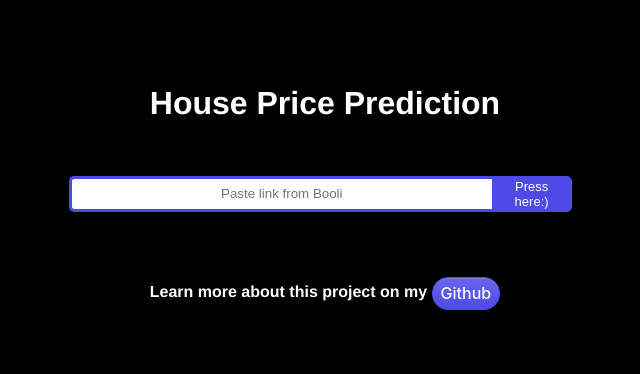
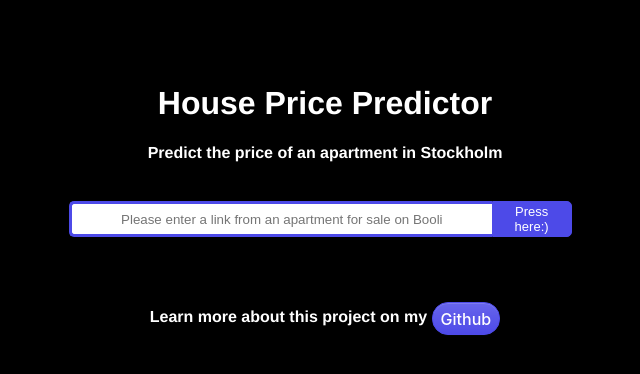
Before and after one commit to EricJohanssoon/house_price_predictor, a Flask app: page / in a window 1280 px wide. Shown: the top 374 px of the page, without its empty margins (315-955 px from the left). Run offline with Flask 2, Linux system fonts and the light colour scheme; parts of the project's set-up code (start-up, migrations or seed data) failed here and were passed over.

Commit message:
Added some small features and wrote some comments

```diff
--- a/app.py
+++ b/app.py
@@ -89,7 +89,7 @@ def predict():
     #print(output[0], type(output[0]))
     #output = round(prediction[0], 2)
 
-    return render_template('index.html', apartment_info='The apartment is located in {}'.format(name), prediction_text='and the predicted selling price is {:,} kr'.format(output))
+    return render_template('index.html', apartment_info='The apartment is located in {} and the predicted selling price is:'.format(name), prediction_text=' {:,} kr'.format(output))
 
 
 if __name__ == "__main__":
--- a/templates/index.html
+++ b/templates/index.html
@@ -6,11 +6,13 @@
     <!-- Make it compatible to mobile devices -->
     <meta name="viewport" content="width=device-width, initial-scale=1.0">
     <style>
-      h1 {text-align: center;font-family: Helvetica; padding-top: 2em; padding-bottom: 1em;}
+      h1 {text-align: center;font-family: Helvetica; padding-top: 2em; padding-bottom: 0em;}
+      h2 {text-align: center;font-family: Helvetica;}
       h4 {text-align: center;font-family: Helvetica}
       p {text-align: center;font-family: Helvetica}
     </style>
     <link rel="stylesheet" href="{{ url_for('static', filename='styles.css') }}">
+    <link rel="icon" href="{{ url_for('static', filename='icons8-house-emoji-32.png') }}">
     <!-- <link rel="stylesheet" href="../static/styles.css"> -->
     <title>House Price Prediction</title>
 
@@ -18,12 +20,13 @@
 
   <body style="background: #000;">
   <div class="login">
-    <h1 style="color:rgb(255, 255, 255);">House Price Prediction</h1>
+    <h1 style="color:rgb(255, 255, 255);">House Price Predictor</h1>
+    <h4 style="color:rgb(255, 255, 255);">Predict the price of an apartment in Stockholm<br><br></h4>
 
       <!-- Action is where the data is sent. In our case, predict page.
       If action is omitted, it assumed to be the current page -->
       <form action="{{ url_for('predict')}}"method="post"class="search-bar">
-        <input type="text" name="hemnet link" placeholder="Paste link from Booli"
+        <input type="text" name="hemnet link" placeholder="Please enter a link from an apartment for sale on Booli"
         oninvalid="setCustomValidity('Please enter a link from booli in the format https..booli.se/annons/...')"
         required="required" class="searchTerm" required pattern="https?://.+"
         onchange="try{setCustomValidity('')}catch(e){}" /><br>
@@ -34,11 +37,11 @@
     <br>
     <h4 style="color:rgb(255, 255, 255);">
       {{ apartment_info }} </h4>
-    <h4 style="color:rgb(255, 255, 255);">
+    <h2 style="color:rgb(255, 255, 255);">
     {{ prediction_text }} </h4>
     <h4 style="color:rgb(255, 255, 255);">
     Learn more about this project on my
-      <a href="https://github.com/EricJohanssoon" class="button-20"> Github </a>
+      <a href="https://github.com/EricJohanssoon/house_price_predictor" class="button-20"> Github </a>
 
     </h4>
 
```
Also changed, not shown: static/icons8-house-emoji-16.png (added), static/icons8-house-emoji-32.png (added), 2 other files.
